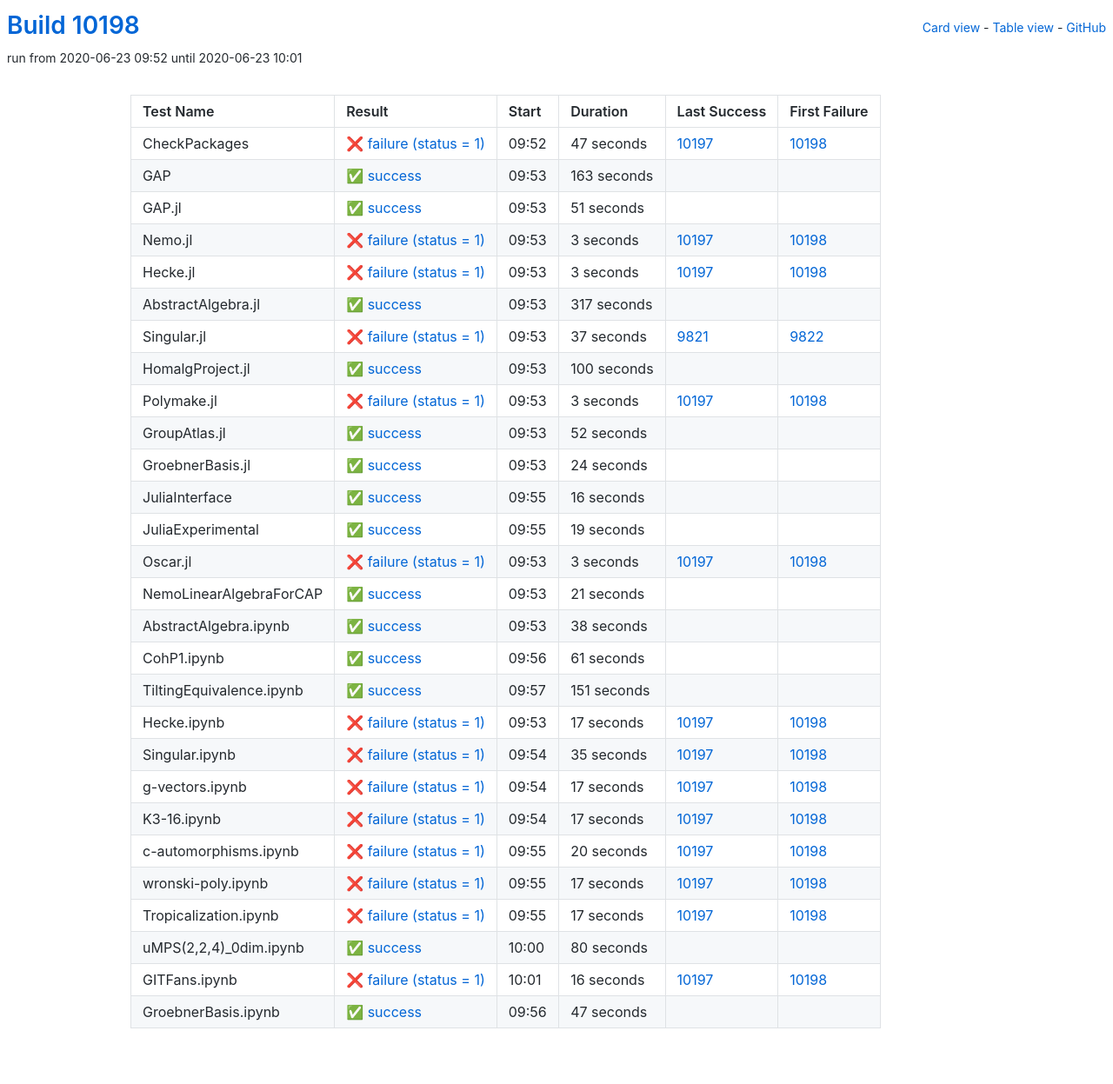
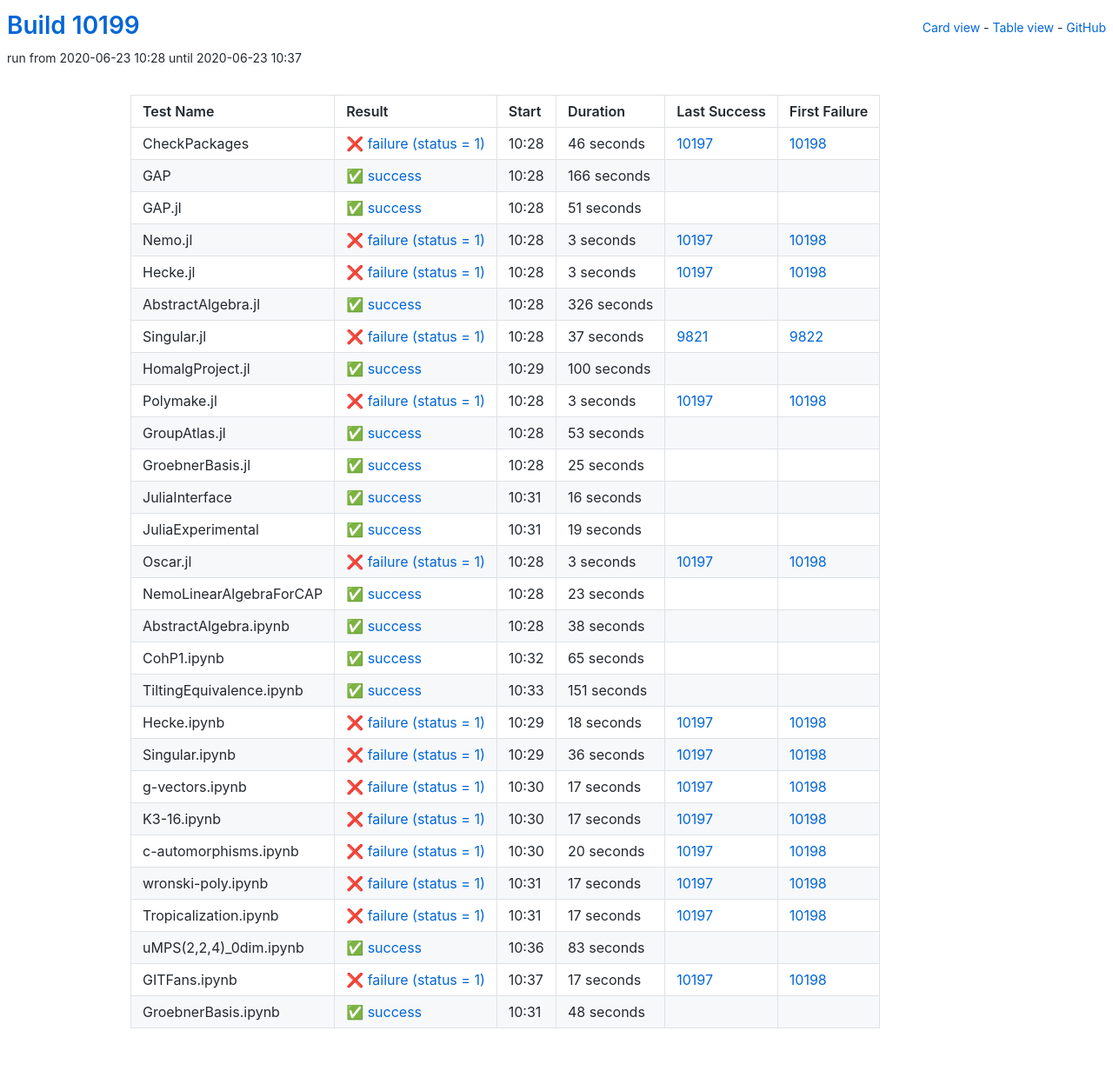
Before and after one commit to oscar-system/oscar-ci-status, a Jekyll site: the page built from table.html, in a window 1280 px wide. Shown: the whole page at 87% size. Built offline with Jekyll 4.4.1, drawn with Linux system fonts in a browser that asks for light colours.

Commit message:
Build #10199

```diff
--- a/_data/ci.yml
+++ b/_data/ci.yml
@@ -1,6 +1,6 @@
 ---
-build: 10198
-build_url: https://oscarci.mathematik.uni-kl.de/job/oscar/10198/
+build: 10199
+build_url: https://oscarci.mathematik.uni-kl.de/job/oscar/10199/
 job: oscar
 organization: oscar-system
 repo: oscar-ci-status
@@ -8,32 +8,32 @@ repourl: https://github.com/oscar-system/oscar-ci-status
 tests:
 - name: CheckPackages
   id: checkpackages
-  log: https://oscarci.mathematik.uni-kl.de/job/oscar/10198/artifact/logs/build-10198/CheckPackages.log
-  start: 2020-06-23 09:52
+  log: https://oscarci.mathematik.uni-kl.de/job/oscar/10199/artifact/logs/build-10199/CheckPackages.log
+  start: 2020-06-23 10:28
   success: false
   exitcode: 1
   status: failure
-  duration: 47
+  duration: 46
   last_success: 10197
   last_success_url: https://oscarci.mathematik.uni-kl.de/job/oscar/10197/
   first_failure: 10198
   first_failure_url: https://oscarci.mathematik.uni-kl.de/job/oscar/10198/
 - name: GAP
   id: gap
-  log: https://oscarci.mathematik.uni-kl.de/job/oscar/10198/artifact/logs/build-10198/GAP.log
-  start: 2020-06-23 09:53
+  log: https://oscarci.mathematik.uni-kl.de/job/oscar/10199/artifact/logs/build-10199/GAP.log
+  start: 2020-06-23 10:28
   success: true
   exitcode: 0
   status: success
-  duration: 163
+  duration: 166
   last_success: false
   last_success_url:
   first_failure: false
   first_failure_url:
 - name: GAP.jl
   id: gap-jl
-  log: https://oscarci.mathematik.uni-kl.de/job/oscar/10198/artifact/logs/build-10198/GAP.jl.log
-  start: 2020-06-23 09:53
+  log: https://oscarci.mathematik.uni-kl.de/job/oscar/10199/artifact/logs/build-10199/GAP.jl.log
+  start: 2020-06-23 10:28
   success: true
   exitcode: 0
   status: success
@@ -44,8 +44,8 @@ tests:
   first_failure_url:
 - name: Nemo.jl
   id: nemo-jl
-  log: https://oscarci.mathematik.uni-kl.de/job/oscar/10198/artifact/logs/build-10198/Nemo.jl.log
-  start: 2020-06-23 09:53
+  log: https://oscarci.mathematik.uni-kl.de/job/oscar/10199/artifact/logs/build-10199/Nemo.jl.log
+  start: 2020-06-23 10:28
   success: false
   exitcode: 1
   status: failure
@@ -56,8 +56,8 @@ tests:
   first_failure_url: https://oscarci.mathematik.uni-kl.de/job/oscar/10198/
 - name: Hecke.jl
   id: hecke-jl
-  log: https://oscarci.mathematik.uni-kl.de/job/oscar/10198/artifact/logs/build-10198/Hecke.jl.log
-  start: 2020-06-23 09:53
+  log: https://oscarci.mathematik.uni-kl.de/job/oscar/10199/artifact/logs/build-10199/Hecke.jl.log
+  start: 2020-06-23 10:28
   success: false
   exitcode: 1
   status: failure
@@ -68,20 +68,20 @@ tests:
   first_failure_url: https://oscarci.mathematik.uni-kl.de/job/oscar/10198/
 - name: AbstractAlgebra.jl
   id: abstractalgebra-jl
-  log: https://oscarci.mathematik.uni-kl.de/job/oscar/10198/artifact/logs/build-10198/AbstractAlgebra.jl.log
-  start: 2020-06-23 09:53
+  log: https://oscarci.mathematik.uni-kl.de/job/oscar/10199/artifact/logs/build-10199/AbstractAlgebra.jl.log
+  start: 2020-06-23 10:28
   success: true
   exitcode: 0
   status: success
-  duration: 317
+  duration: 326
   last_success: false
   last_success_url:
   first_failure: false
   first_failure_url:
 - name: Singular.jl
   id: singular-jl
-  log: https://oscarci.mathematik.uni-kl.de/job/oscar/10198/artifact/logs/build-10198/Singular.jl.log
-  start: 2020-06-23 09:53
+  log: https://oscarci.mathematik.uni-kl.de/job/oscar/10199/artifact/logs/build-10199/Singular.jl.log
+  start: 2020-06-23 10:28
   success: false
   exitcode: 1
   status: failure
@@ -92,8 +92,8 @@ tests:
   first_failure_url: https://oscarci.mathematik.uni-kl.de/job/oscar/9822/
 - name: HomalgProject.jl
   id: homalgproject-jl
-  log: https://oscarci.mathematik.uni-kl.de/job/oscar/10198/artifact/logs/build-10198/HomalgProject.jl.log
-  start: 2020-06-23 09:53
+  log: https://oscarci.mathematik.uni-kl.de/job/oscar/10199/artifact/logs/build-10199/HomalgProject.jl.log
+  start: 2020-06-23 10:29
   success: true
   exitcode: 0
   status: success
@@ -104,8 +104,8 @@ tests:
   first_failure_url:
 - name: Polymake.jl
   id: polymake-jl
-  log: https://oscarci.mathematik.uni-kl.de/job/oscar/10198/artifact/logs/build-10198/Polymake.jl.log
-  start: 2020-06-23 09:53
+  log: https://oscarci.mathematik.uni-kl.de/job/oscar/10199/artifact/logs/build-10199/Polymake.jl.log
+  start: 2020-06-23 10:28
   success: false
   exitcode: 1
   status: failure
@@ -116,32 +116,32 @@ tests:
   first_failure_url: https://oscarci.mathematik.uni-kl.de/job/oscar/10198/
 - name: GroupAtlas.jl
   id: groupatlas-jl
-  log: https://oscarci.mathematik.uni-kl.de/job/oscar/10198/artifact/logs/build-10198/GroupAtlas.jl.log
-  start: 2020-06-23 09:53
+  log: https://oscarci.mathematik.uni-kl.de/job/oscar/10199/artifact/logs/build-10199/GroupAtlas.jl.log
+  start: 2020-06-23 10:28
   success: true
   exitcode: 0
   status: success
-  duration: 52
+  duration: 53
   last_success: false
   last_success_url:
   first_failure: false
   first_failure_url:
 - name: GroebnerBasis.jl
   id: groebnerbasis-jl
-  log: https://oscarci.mathematik.uni-kl.de/job/oscar/10198/artifact/logs/build-10198/GroebnerBasis.jl.log
-  start: 2020-06-23 09:53
+  log: https://oscarci.mathematik.uni-kl.de/job/oscar/10199/artifact/logs/build-10199/GroebnerBasis.jl.log
+  start: 2020-06-23 10:28
   success: true
   exitcode: 0
   status: success
-  duration: 24
+  duration: 25
   last_success: false
   last_success_url:
   first_failure: false
   first_failure_url:
 - name: JuliaInterface
   id: juliainterface
-  log: https://oscarci.mathematik.uni-kl.de/job/oscar/10198/artifact/logs/build-10198/JuliaInterface.log
-  start: 2020-06-23 09:55
+  log: https://oscarci.mathematik.uni-kl.de/job/oscar/10199/artifact/logs/build-10199/JuliaInterface.log
+  start: 2020-06-23 10:31
   success: true
   exitcode: 0
   status: success
@@ -152,8 +152,8 @@ tests:
   first_failure_url:
 - name: JuliaExperimental
   id: juliaexperimental
-  log: https://oscarci.mathematik.uni-kl.de/job/oscar/10198/artifact/logs/build-10198/JuliaExperimental.log
-  start: 2020-06-23 09:55
+  log: https://oscarci.mathematik.uni-kl.de/job/oscar/10199/artifact/logs/build-10199/JuliaExperimental.log
+  start: 2020-06-23 10:31
   success: true
   exitcode: 0
   status: success
@@ -164,8 +164,8 @@ tests:
   first_failure_url:
 - name: Oscar.jl
   id: oscar-jl
-  log: https://oscarci.mathematik.uni-kl.de/job/oscar/10198/artifact/logs/build-10198/Oscar.jl.log
-  start: 2020-06-23 09:53
+  log: https://oscarci.mathematik.uni-kl.de/job/oscar/10199/artifact/logs/build-10199/Oscar.jl.log
+  start: 2020-06-23 10:28
   success: false
   exitcode: 1
   status: failure
@@ -176,20 +176,20 @@ tests:
   first_failure_url: https://oscarci.mathematik.uni-kl.de/job/oscar/10198/
 - name: NemoLinearAlgebraForCAP
   id: nemolinearalgebraforcap
-  log: https://oscarci.mathematik.uni-kl.de/job/oscar/10198/artifact/logs/build-10198/NemoLinearAlgebraForCAP.log
-  start: 2020-06-23 09:53
+  log: https://oscarci.mathematik.uni-kl.de/job/oscar/10199/artifact/logs/build-10199/NemoLinearAlgebraForCAP.log
+  start: 2020-06-23 10:28
   success: true
   exitcode: 0
   status: success
-  duration: 21
+  duration: 23
   last_success: false
   last_success_url:
   first_failure: false
   first_failure_url:
 - name: AbstractAlgebra.ipynb
   id: abstractalgebra-ipynb
-  log: https://oscarci.mathematik.uni-kl.de/job/oscar/10198/artifact/logs/build-10198/AbstractAlgebra.ipynb.log
-  start: 2020-06-23 09:53
+  log: https://oscarci.mathematik.uni-kl.de/job/oscar/10199/artifact/logs/build-10199/AbstractAlgebra.ipynb.log
+  start: 2020-06-23 10:28
   success: true
   exitcode: 0
   status: success
@@ -200,20 +200,20 @@ tests:
   first_failure_url:
 - name: CohP1.ipynb
   id: cohp1-ipynb
-  log: https://oscarci.mathematik.uni-kl.de/job/oscar/10198/artifact/logs/build-10198/CohP1.ipynb.log
-  start: 2020-06-23 09:56
+  log: https://oscarci.mathematik.uni-kl.de/job/oscar/10199/artifact/logs/build-10199/CohP1.ipynb.log
+  start: 2020-06-23 10:32
   success: true
   exitcode: 0
   status: success
-  duration: 61
+  duration: 65
   last_success: false
   last_success_url:
   first_failure: false
   first_failure_url:
 - name: TiltingEquivalence.ipynb
   id: tiltingequivalence-ipynb
-  log: https://oscarci.mathematik.uni-kl.de/job/oscar/10198/artifact/logs/build-10198/TiltingEquivalence.ipynb.log
-  start: 2020-06-23 09:57
+  log: https://oscarci.mathematik.uni-kl.de/job/oscar/10199/artifact/logs/build-10199/TiltingEquivalence.ipynb.log
+  start: 2020-06-23 10:33
   success: true
   exitcode: 0
   status: success
@@ -224,32 +224,32 @@ tests:
   first_failure_url:
 - name: Hecke.ipynb
   id: hecke-ipynb
-  log: https://oscarci.mathematik.uni-kl.de/job/oscar/10198/artifact/logs/build-10198/Hecke.ipynb.log
-  start: 2020-06-23 09:53
+  log: https://oscarci.mathematik.uni-kl.de/job/oscar/10199/artifact/logs/build-10199/Hecke.ipynb.log
+  start: 2020-06-23 10:29
   success: false
   exitcode: 1
   status: failure
-  duration: 17
+  duration: 18
   last_success: 10197
   last_success_url: https://oscarci.mathematik.uni-kl.de/job/oscar/10197/
   first_failure: 10198
   first_failure_url: https://oscarci.mathematik.uni-kl.de/job/oscar/10198/
 - name: Singular.ipynb
   id: singular-ipynb
-  log: https://oscarci.mathematik.uni-kl.de/job/oscar/10198/artifact/logs/build-10198/Singular.ipynb.log
-  start: 2020-06-23 09:54
+  log: https://oscarci.mathematik.uni-kl.de/job/oscar/10199/artifact/logs/build-10199/Singular.ipynb.log
+  start: 2020-06-23 10:29
   success: false
   exitcode: 1
   status: failure
-  duration: 35
+  duration: 36
   last_success: 10197
   last_success_url: https://oscarci.mathematik.uni-kl.de/job/oscar/10197/
   first_failure: 10198
   first_failure_url: https://oscarci.mathematik.uni-kl.de/job/oscar/10198/
 - name: g-vectors.ipynb
   id: g-vectors-ipynb
-  log: https://oscarci.mathematik.uni-kl.de/job/oscar/10198/artifact/logs/build-10198/g-vectors.ipynb.log
-  start: 2020-06-23 09:54
+  log: https://oscarci.mathematik.uni-kl.de/job/oscar/10199/artifact/logs/build-10199/g-vectors.ipynb.log
+  start: 2020-06-23 10:30
   success: false
   exitcode: 1
   status: failure
@@ -260,8 +260,8 @@ tests:
   first_failure_url: https://oscarci.mathematik.uni-kl.de/job/oscar/10198/
 - name: K3-16.ipynb
   id: k3-16-ipynb
-  log: https://oscarci.mathematik.uni-kl.de/job/oscar/10198/artifact/logs/build-10198/K3-16.ipynb.log
-  start: 2020-06-23 09:54
+  log: https://oscarci.mathematik.uni-kl.de/job/oscar/10199/artifact/logs/build-10199/K3-16.ipynb.log
+  start: 2020-06-23 10:30
   success: false
   exitcode: 1
   status: failure
@@ -272,8 +272,8 @@ tests:
   first_failure_url: https://oscarci.mathematik.uni-kl.de/job/oscar/10198/
 - name: c-automorphisms.ipynb
   id: c-automorphisms-ipynb
-  log: https://oscarci.mathematik.uni-kl.de/job/oscar/10198/artifact/logs/build-10198/c-automorphisms.ipynb.log
-  start: 2020-06-23 09:55
+  log: https://oscarci.mathematik.uni-kl.de/job/oscar/10199/artifact/logs/build-10199/c-automorphisms.ipynb.log
+  start: 2020-06-23 10:30
   success: false
   exitcode: 1
   status: failure
@@ -284,8 +284,8 @@ tests:
   first_failure_url: https://oscarci.mathematik.uni-kl.de/job/oscar/10198/
 - name: wronski-poly.ipynb
   id: wronski-poly-ipynb
-  log: https://oscarci.mathematik.uni-kl.de/job/oscar/10198/artifact/logs/build-10198/wronski-poly.ipynb.log
-  start: 2020-06-23 09:55
+  log: https://oscarci.mathematik.uni-kl.de/job/oscar/10199/artifact/logs/build-10199/wronski-poly.ipynb.log
+  start: 2020-06-23 10:31
   success: false
   exitcode: 1
   status: failure
@@ -296,8 +296,8 @@ tests:
   first_failure_url: https://oscarci.mathematik.uni-kl.de/job/oscar/10198/
 - name: Tropicalization.ipynb
   id: tropicalization-ipynb
-  log: https://oscarci.mathematik.uni-kl.de/job/oscar/10198/artifact/logs/build-10198/Tropicalization.ipynb.log
-  start: 2020-06-23 09:55
+  log: https://oscarci.mathematik.uni-kl.de/job/oscar/10199/artifact/logs/build-10199/Tropicalization.ipynb.log
+  start: 2020-06-23 10:31
   success: false
   exitcode: 1
   status: failure
@@ -308,36 +308,36 @@ tests:
   first_failure_url: https://oscarci.mathematik.uni-kl.de/job/oscar/10198/
 - name: uMPS(2,2,4)_0dim.ipynb
   id: umps-2-2-4-0dim-ipynb
-  log: https://oscarci.mathematik.uni-kl.de/job/oscar/10198/artifact/logs/build-10198/uMPS-2-2-4-_0dim.ipynb.log
-  start: 2020-06-23 10:00
+  log: https://oscarci.mathematik.uni-kl.de/job/oscar/10199/artifact/logs/build-10199/uMPS-2-2-4-_0dim.ipynb.log
+  start: 2020-06-23 10:36
   success: true
   exitcode: 0
   status: success
-  duration: 80
+  duration: 83
   last_success: false
   last_success_url:
   first_failure: false
   first_failure_url:
 - name: GITFans.ipynb
   id: gitfans-ipynb
-  log: https://oscarci.mathematik.uni-kl.de/job/oscar/10198/artifact/logs/build-10198/GITFans.ipynb.log
-  start: 2020-06-23 10:01
+  log: https://oscarci.mathematik.uni-kl.de/job/oscar/10199/artifact/logs/build-10199/GITFans.ipynb.log
+  start: 2020-06-23 10:37
   success: false
   exitcode: 1
   status: failure
-  duration: 16
+  duration: 17
   last_success: 10197
   last_success_url: https://oscarci.mathematik.uni-kl.de/job/oscar/10197/
   first_failure: 10198
   first_failure_url: https://oscarci.mathematik.uni-kl.de/job/oscar/10198/
 - name: GroebnerBasis.ipynb
   id: groebnerbasis-ipynb
-  log: https://oscarci.mathematik.uni-kl.de/job/oscar/10198/artifact/logs/build-10198/GroebnerBasis.ipynb.log
-  start: 2020-06-23 09:56
+  log: https://oscarci.mathematik.uni-kl.de/job/oscar/10199/artifact/logs/build-10199/GroebnerBasis.ipynb.log
+  start: 2020-06-23 10:31
   success: true
   exitcode: 0
   status: success
-  duration: 47
+  duration: 48
   last_success: false
   last_success_url:
   first_failure: false
```
Also changed, not shown: README.md.
